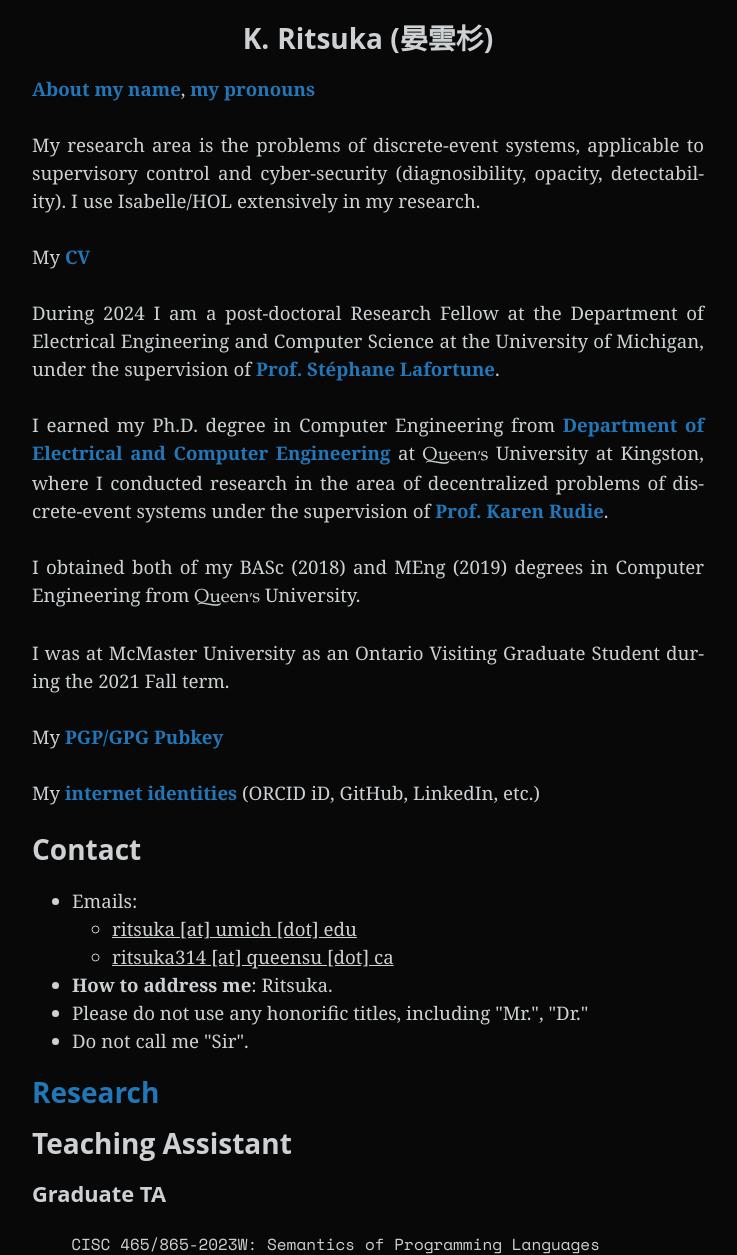
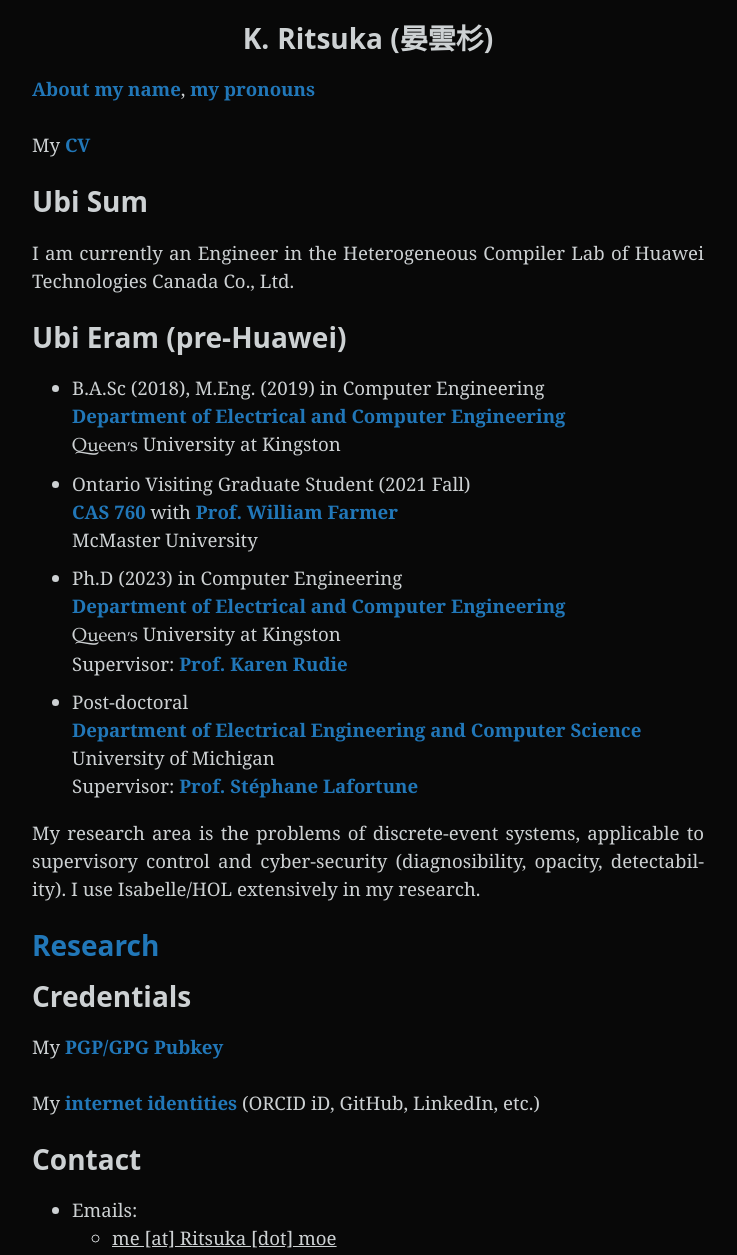
Before and after one commit to Ritsuka314/Ritsuka314.github.io, a plain HTML site: page index.html in a window 1280 px wide. Shown: the top 1255 px of the page, without its empty margins (272-1009 px from the left). Drawn offline with nearby package versions, Linux system fonts and the light colour scheme; a web font is replaced by a local one.

Commit message:
Site updated: 2024-11-18 21:05:32

```diff
--- a/index.html
+++ b/index.html
@@ -245,45 +245,69 @@ pronouns</a></p>
   </script>
 </section>
 -->
+<p>My <a
+target="_blank" rel="noopener" href="https://raw.githubusercontent.com/Ritsuka314/CV/master/cv.pdf">CV</a></p>
+<h1 id="ubi-sum">Ubi Sum</h1>
+<p>I am currently an Engineer in the Heterogeneous Compiler Lab of
+Huawei Technologies Canada Co., Ltd.</p>
+<h1 id="ubi-eram-pre-huawei">Ubi Eram (pre-Huawei)</h1>
+<style>
+ul p {
+  margin: 0px;
+}
+
+li + li {
+  margin-top: 10px;
+}
+</style>
+<ul>
+<li><p>B.A.Sc (2018), M.Eng. (2019) in Computer Engineering</p>
+<p><a target="_blank" rel="noopener" href="https://smithengineering.queensu.ca/ece/">Department of
+Electrical and Computer Engineering</a></p>
+<p><span class="queens">Queen's</span> University at Kingston</p></li>
+<li><p>Ontario Visiting Graduate Student (2021 Fall)</p>
+<p><a target="_blank" rel="noopener" href="https://imps.mcmaster.ca/wmfarmer/teaching.html">CAS 760</a>
+with <a target="_blank" rel="noopener" href="https://imps.mcmaster.ca/wmfarmer/">Prof. William
+Farmer</a></p>
+<p>McMaster University</p></li>
+<li><p>Ph.D (2023) in Computer Engineering</p>
+<p><a target="_blank" rel="noopener" href="https://smithengineering.queensu.ca/ece/">Department of
+Electrical and Computer Engineering</a></p>
+<p><span class="queens">Queen's</span> University at Kingston</p>
+<p>Supervisor: <a
+target="_blank" rel="noopener" href="https://smithengineering.queensu.ca/directory/faculty/karen-rudie">Prof.
+Karen Rudie</a></p></li>
+<li><p>Post-doctoral</p>
+<p><a target="_blank" rel="noopener" href="https://ece.engin.umich.edu/">Department of Electrical
+Engineering and Computer Science</a></p>
+<p>University of Michigan</p>
+<p>Supervisor: <a
+target="_blank" rel="noopener" href="https://gitlab.eecs.umich.edu/wikis/stephane">Prof. Stéphane
+Lafortune</a></p></li>
+</ul>
 <p>My research area is the problems of discrete-event systems,
 applicable to supervisory control and cyber-security (diagnosibility,
 opacity, detectability). I use Isabelle/HOL extensively in my
 research.</p>
-<p>My <a
-target="_blank" rel="noopener" href="https://raw.githubusercontent.com/Ritsuka314/CV/master/cv.pdf">CV</a></p>
-<p>During 2024 I am a post-doctoral Research Fellow at the Department of
-Electrical Engineering and Computer Science at the University of
-Michigan, under the supervision of <a
-target="_blank" rel="noopener" href="https://gitlab.eecs.umich.edu/wikis/stephane">Prof. Stéphane
-Lafortune</a>.</p>
-<p>I earned my Ph.D. degree in Computer Engineering from <a
-target="_blank" rel="noopener" href="https://smithengineering.queensu.ca/ece/">Department of Electrical
-and Computer Engineering</a> at <span class="queens">Queen's</span>
-University at Kingston, where I conducted research in the area of
-decentralized problems of discrete-event systems under the supervision
-of <a
-target="_blank" rel="noopener" href="https://smithengineering.queensu.ca/directory/faculty/karen-rudie">Prof.
-Karen Rudie</a>.</p>
-<p>I obtained both of my BASc (2018) and MEng (2019) degrees in Computer
-Engineering from <span class="queens">Queen's</span> University.</p>
-<p>I was at McMaster University as an Ontario Visiting Graduate Student
-during the 2021 Fall term.</p>
+<h1 id="research"><a href="bibpage.html">Research</a></h1>
+<h1 id="credentials">Credentials</h1>
 <p>My <a target="_blank" rel="noopener" href="https://github.com/ritsuka314/pubkey">PGP/GPG
 Pubkey</a></p>
 <p>My <a href="credentials.html">internet identities</a> (ORCID iD,
 GitHub, LinkedIn, etc.)</p>
-<h2 id="contact">Contact</h2>
+<h1 id="contact">Contact</h1>
 <ul>
 <li>Emails:
 <ul>
-<li><u>ritsuka [at] umich [dot] edu</u></li>
-<li><u>ritsuka314 [at] queensu [dot] ca</u></li>
+<li><u>me [at] Ritsuka [dot] moe</u></li>
+<li><u>Ritsuka [at] Huawei [dot] com</u></li>
+<li><u>Ritsuka [at] UMich [dot] edu</u></li>
+<li><u>Ritsuka314 [at] QueensU [dot] ca</u></li>
 </ul></li>
 <li><strong>How to address me</strong>: Ritsuka.</li>
 <li>Please do not use any honorific titles, including "Mr.", "Dr."</li>
 <li>Do not call me "Sir".</li>
 </ul>
-<h2 id="research"><a href="bibpage.html">Research</a></h2>
 <h2 id="teaching-assistant">Teaching Assistant</h2>
 <h3 id="graduate-ta">Graduate TA</h3>
 <pre>
@@ -333,7 +357,7 @@ IFAC World Congress
       <a href="/">Ritsuka</a>
       <br>
       Last modified: <span id="last-modified">
-        2024 Jul 21st
+        2024 Nov 18th
       </span>
       <br>
       Powered by <a href="https://hexo.io/" target="_blank">Hexo</a>
--- a/sitemap.xml
+++ b/sitemap.xml
@@ -4,7 +4,7 @@
   <url>
     <loc>https://ritsuka.moe/bibpage.html</loc>
 
-    <lastmod>2024-11-02</lastmod>
+    <lastmod>2024-11-19</lastmod>
 
     <changefreq>monthly</changefreq>
     <priority>0.6</priority>
@@ -13,7 +13,7 @@
   <url>
     <loc>https://ritsuka.moe/index.html</loc>
 
-    <lastmod>2024-09-29</lastmod>
+    <lastmod>2024-11-19</lastmod>
 
     <changefreq>monthly</changefreq>
     <priority>0.6</priority>
@@ -67,7 +67,7 @@
 
   <url>
     <loc>https://ritsuka.moe/</loc>
-    <lastmod>2024-11-02</lastmod>
+    <lastmod>2024-11-19</lastmod>
     <changefreq>daily</changefreq>
     <priority>1.0</priority>
   </url>
```
Also changed, not shown: bibpage.html (+2 -8 lines), calendar.html (+1 -1 lines), credentials.html (+1 -1 lines), name.html (+1 -1 lines), pronoun.html (+1 -1 lines).
